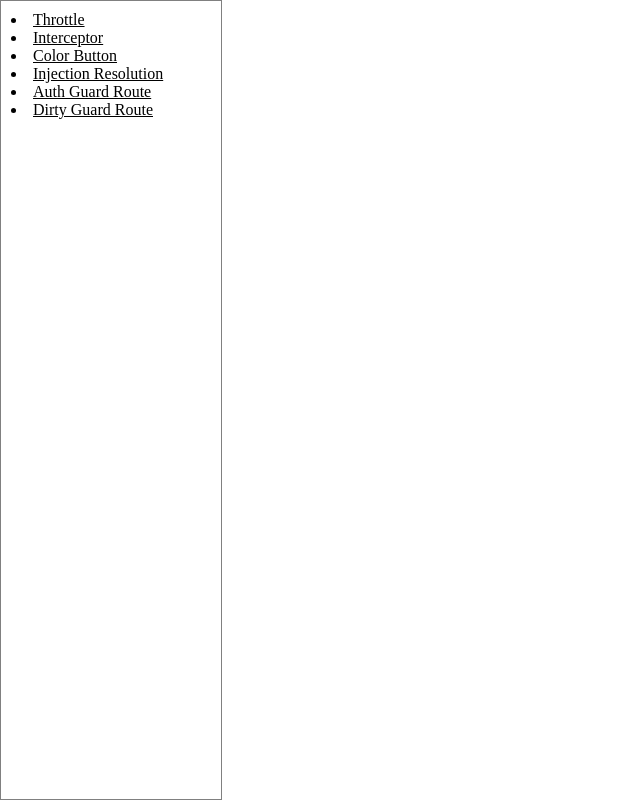
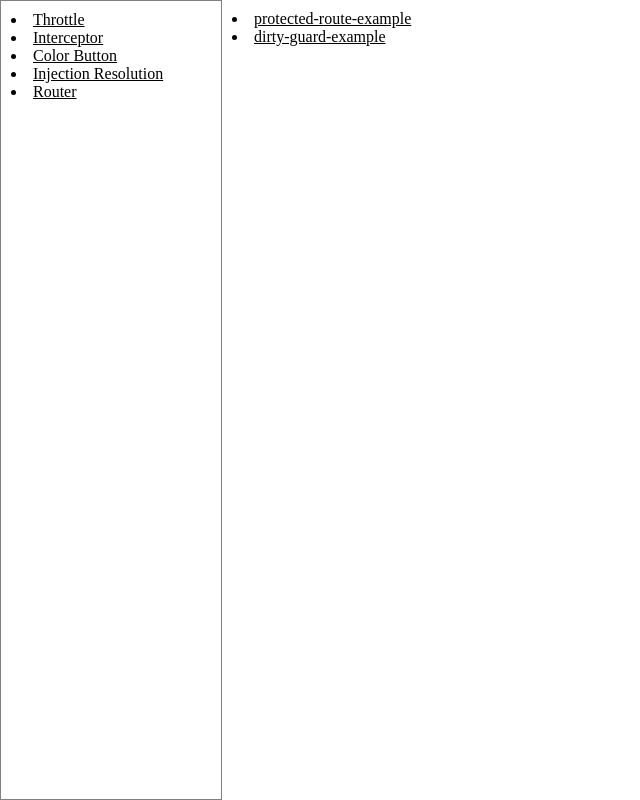
Before and after one commit to zhonglin94/slb.angular.tutorial, an Angular app: page /router in a window 1280 px wide. Before the commit this address led to /. Shown: the whole page, without its empty margins (0-640 px from the left). Built offline with nearby package versions, Linux system fonts and the light colour scheme.

Commit message:
add router demo

```diff
--- a/src/app/app-routing.module.ts
+++ b/src/app/app-routing.module.ts
@@ -27,13 +27,9 @@ const routes: Routes = [
     component: InjectionResolutionExampleComponent
   },
   {
-    path: 'protected-route-example',
-    component: ProtectedRouteExampleComponent,
-    canActivate: [AuthGuard]
-  },
-  {
-    path: 'dirty-guard-example',
-    component: CanDeactivateExampleComponent
+    path: 'router',
+    loadChildren: () => import('./router/router-demo.module')
+      .then(m => m.RouterDemoModule)
   }
 ];
 
--- a/src/app/app.component.ts
+++ b/src/app/app.component.ts
@@ -29,12 +29,8 @@ const menuItems: MenuItem[] = [
     path: 'injection-resolution-example'
   },
   {
-    name: 'Auth Guard Route',
-    path: 'protected-route-example'
-  },
-  {
-    name: 'Dirty Guard Route',
-    path: 'dirty-guard-example'
+    name: 'Router',
+    path: 'router'
   }
 ];
 
--- a/src/app/app.module.ts
+++ b/src/app/app.module.ts
@@ -11,8 +11,6 @@ import {ThrottleExampleComponent} from './observable/throttle/throttle-example/t
 import {InterceptorExampleComponent} from './di/interceptor/interceptor-example/interceptor-example.component';
 import {InjectionResolutionExampleComponent} from './di/injection-resolution/injection-resolution-example.component';
 import {CounterComponent} from './di/injection-resolution/counter/counter.component';
-import {ProtectedRouteExampleComponent} from './router/protected-route-example/protected-route-example.component';
-import {CanDeactivateExampleComponent} from './router/can-deactivate-example/can-deactivate-example.component';
 import {AuthInterceptor} from "./di/interceptor/auth.interceptor";
 
 @NgModule({
@@ -25,8 +23,6 @@ import {AuthInterceptor} from "./di/interceptor/auth.interceptor";
     InterceptorExampleComponent,
     InjectionResolutionExampleComponent,
     CounterComponent,
-    ProtectedRouteExampleComponent,
-    CanDeactivateExampleComponent
   ],
   imports: [
     BrowserModule,
--- /dev/null
+++ b/src/app/router/router-demo/router-demo.component.html
@@ -0,0 +1,9 @@
+<nav>
+  <li>
+    <a [routerLink]="'protected-route-example'">protected-route-example</a>
+  </li>
+  <li>
+    <a [routerLink]="'dirty-guard-example'">dirty-guard-example</a>
+  </li>
+</nav>
+<router-outlet></router-outlet>
--- /dev/null
+++ b/src/app/router/router-demo/router-demo.component.ts
@@ -0,0 +1,15 @@
+import { Component, OnInit } from '@angular/core';
+
+@Component({
+  selector: 'app-router-demo',
+  templateUrl: './router-demo.component.html',
+  styleUrls: ['./router-demo.component.scss']
+})
+export class RouterDemoComponent implements OnInit {
+
+  constructor() { }
+
+  ngOnInit(): void {
+  }
+
+}
```
Also changed, not shown: src/app/di/interceptor/interceptor-example/interceptor-example.component.ts (+4 -3 lines), src/app/router/router-demo.module.ts (added, +37 -0 lines), src/app/router/router-demo/router-demo.component.scss (added), 1 other file (tests, documents, lock files or other folders).
